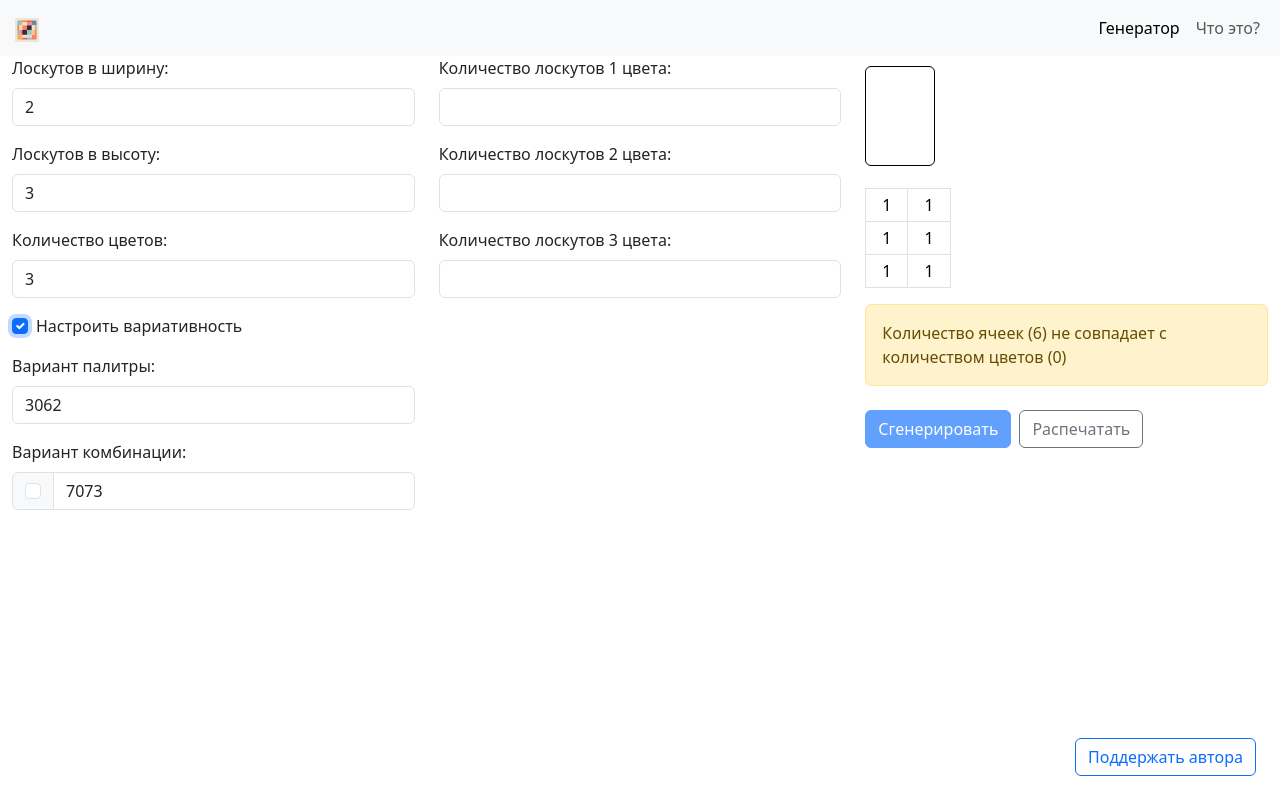
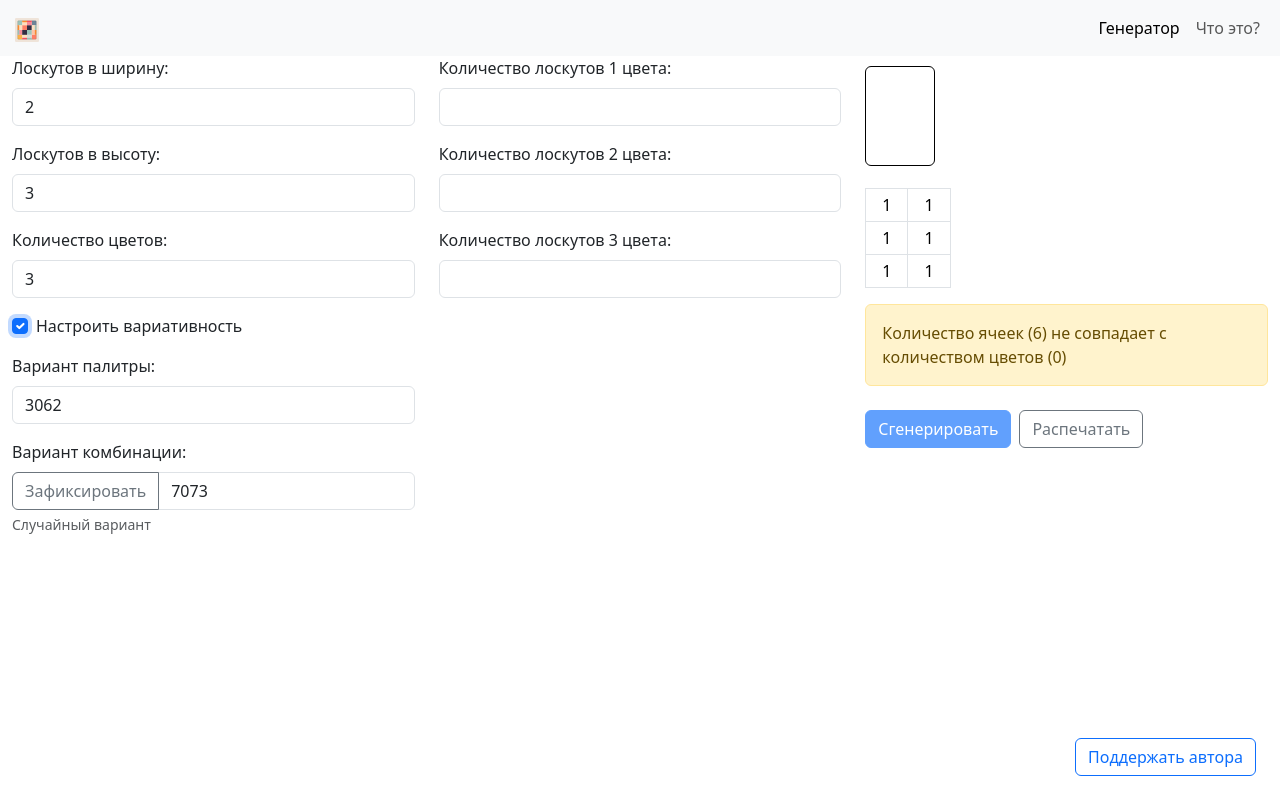
Before and after one commit to abyrate/blanket-front, a Vue app: page / in a window 1280 px wide. Both pictures are taken after a click on the checkbox "Настроить вариативность". Built offline with nearby package versions, Linux system fonts and the light colour scheme.

Commit message:
Переделал чекбокс для варианта комбинации в кнопку

```diff
--- a/src/components/BaseSetting.vue
+++ b/src/components/BaseSetting.vue
@@ -25,11 +25,12 @@
     </div>
     <div v-if="showSeeds" class="mb-3">
         <label for="seedCombination" class="form-label">Вариант комбинации:</label>
-        <div class="input-group mb-3">
-            <div class="input-group-text">
-                <input v-model="mainStore.fixedCombinationSeed" class="form-check-input mt-0" type="checkbox">
-            </div>
+        <div class="input-group">
+            <button id="button-addon1" class="btn btn-outline-secondary" type="button" @click="toggleFixedCombinationSeed">{{ mainStore.fixedCombinationSeed ? 'Случайно' : 'Зафиксировать' }}</button>
             <input v-model="mainStore.combinationSeed" min="0" type="text" class="form-control" :disabled="mainStore.fixedCombinationSeed">
+        </div>
+        <div id="emailHelp" class="form-text">
+            {{ mainStore.fixedCombinationSeed ? 'Вариант зафиксирован' : 'Случайный вариант' }}
         </div>
     </div>
 </template>
@@ -41,6 +42,10 @@ import { ref } from 'vue'
 const mainStore = useMainStore()
 
 const showSeeds = ref(false)
+
+function toggleFixedCombinationSeed() {
+    mainStore.fixedCombinationSeed = !mainStore.fixedCombinationSeed
+}
 </script>
 
 <style lang="scss" scoped>
```
